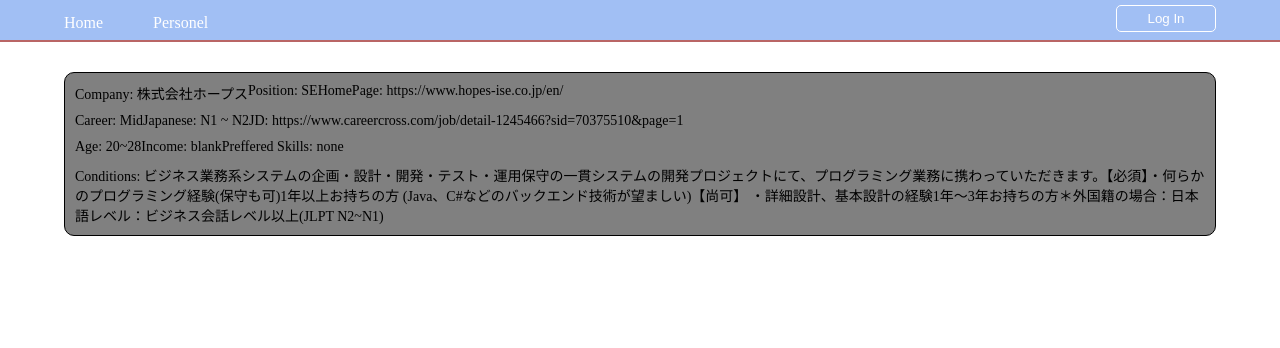
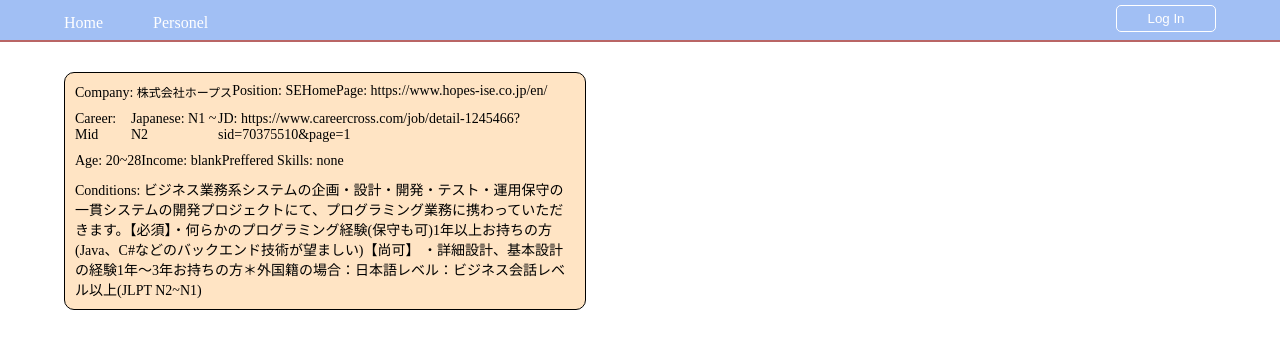
Before and after one commit to bitterhippo/Gobound, a Next.js app: page /jobs in a window 1280 px wide. Shown: the top 348 px of the page. Built offline with nearby package versions, Linux system fonts and the light colour scheme.

Commit message:
removed redundant styles

```diff
--- a/components/Tables/JobsCard.js
+++ b/components/Cards/JobsCard.js
@@ -21,7 +21,7 @@
     <div style={styles.jobCardWrapper}>
       {/*     first row of card    */}
       <div style={styles.tableRow}>
-        <span style={styles.left}>Company: {company}</span>
+        <span style={styles.left}>Company: <span style={{fontSize: 12}}>{company}</span></span>
         <span style={styles.middle}>Position: {position}</span>
         <span style={styles.right}>HomePage: {hp}</span>
       </div>
@@ -50,11 +50,12 @@
     display: 'flex',
     flexDirection: 'column',
     border: '1px solid black',
-    backgroundColor: 'gray',
+    backgroundColor: '#FFE4C4',
     padding: '10px 10px',
     fontSize: 14,
     borderRadius: 10,
-    gap: 10
+    gap: 10,
+    width: 500
   },
   tableRow: {
     display: 'flex',
--- /dev/null
+++ b/components/Cards/JobsCardList.js
@@ -0,0 +1,36 @@
+//Subcomponents Data
+import Colors from "../Colors";
+import JobsCard from "./JobsCard";
+
+const JobsCardList = ({ tableData }) => {
+
+  const tableDefaults = [
+    'Company/企業名',
+    'HP/企業URL',
+    'Career/新卒/中途',
+    'Position/ポジション',
+    'JD/求人URL',
+    'Age/年齢',
+    'Income/年収',
+    'Japanese/日本語',
+    'Conditions/必須条件',
+    'Preferred Skills/歓迎スキル'
+  ];
+
+  //Main Render Function
+
+  return (
+    <>
+      {tableData.map((cv, i) => <JobsCard
+      key={i}
+      jobsData={cv}
+      />)}
+    </>
+  )
+};
+
+const styles = {
+
+};
+
+export default JobsCardList;
--- a/pages/jobs.js
+++ b/pages/jobs.js
@@ -1,5 +1,5 @@
 import { useState, useEffect } from 'react';
-import CustomTable from '../components/Tables/CustomTable';
+import JobsCardList from '../components/Cards/JobsCardList';
 
 
 //Subcomponents
@@ -31,7 +31,7 @@
     <MainScreen>
       <Navbar links={navDefaults} />
       <ContentWrapper>
-        <CustomTable tableData={defaultData} />
+        <JobsCardList tableData={defaultData} />
       </ContentWrapper>
     </MainScreen>
   </div>
```
